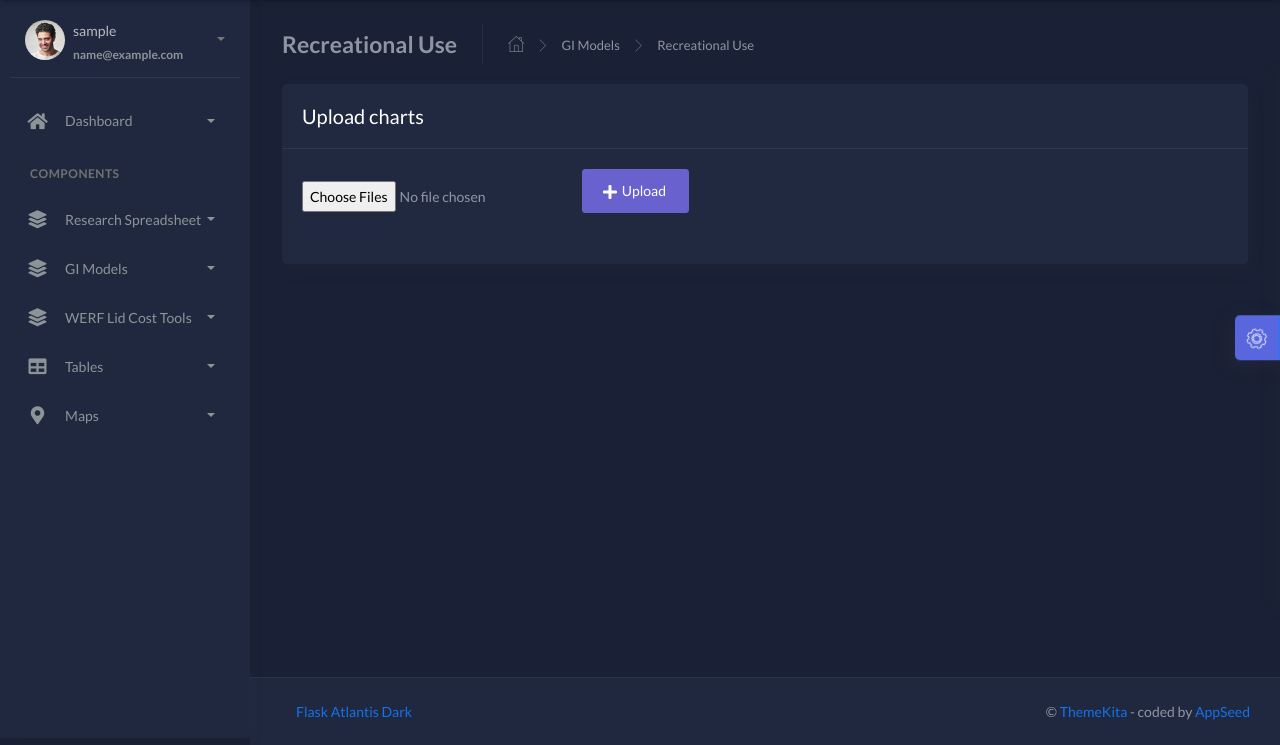
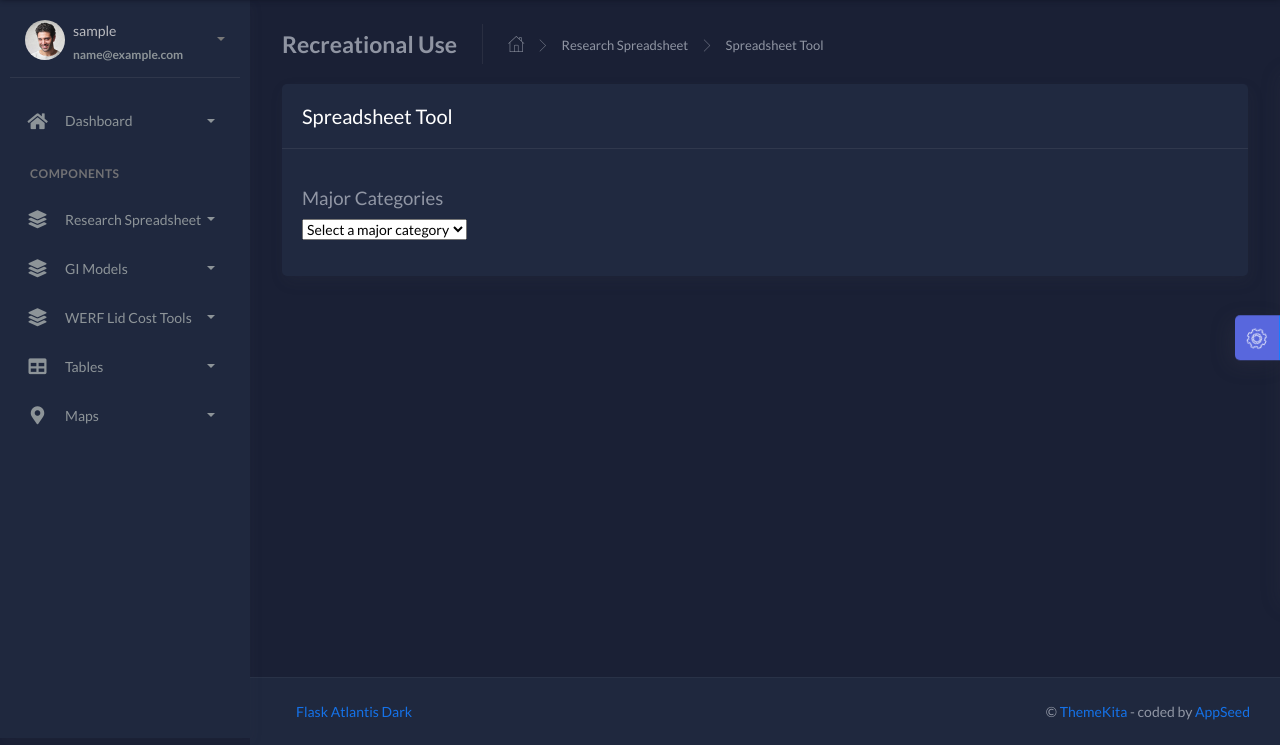
Before and after one commit to dakilaledesma/tdot_project_ad, a Flask app: page /gi_spread.html in a window 1280 px wide. Shown: the part 62-807 px from the top of the page. Run offline with Flask 2, Linux system fonts and the light colour scheme; the visitor is signed in with stand-in values (Sample User, id 1); data comes from the database, SQL or seed files in the repository; parts of the project's set-up code (start-up, migrations or seed data) failed here and were passed over; some libraries are stand-ins or nearby versions.

Commit message:
Change client-side to reflect GI Spread

```diff
--- a/apps/templates/home/gi_spread.html
+++ b/apps/templates/home/gi_spread.html
@@ -20,34 +20,18 @@
 						<i class="flaticon-right-arrow"></i>
 					</li>
 					<li class="nav-item">
-						<a href="#">GI Models</a>
+						<a href="#">Research Spreadsheet</a>
 					</li>
 					<li class="separator">
 						<i class="flaticon-right-arrow"></i>
 					</li>
 					<li class="nav-item">
-						<a href="#">Recreational Use</a>
+						<a href="#">Spreadsheet Tool</a>
 					</li>
 				</ul>
 			</div>
 			<div class="row">
 				<div class="col-md-12" id="main_panel">
-					<div class="card">
-						<div class="card-header">
-							<h4 class="card-title">Upload charts</h4>
-						</div>
-						<div class="card-body">
-							<p class="demo">
-								<input type="file" id="uploadfile" name="chart_upload" multiple>
-								<button class="btn btn-secondary" id="upload_pdf_button">
-									<span class="btn-label">
-										<i class="fa fa-plus"></i>
-									</span>
-									Upload
-								</button>
-							</p>
-						</div>
-					</div>
 
 				</div>
 			</div>
@@ -62,6 +46,72 @@
 
 	<!-- Atlantis DEMO methods, don't include it in your project! -->
 <!--	<script src="/static/assets/js/setting-demo2.js"></script>-->
-	<script src="/static/assets/js/gi_rec.js"></script>
+	<script>
+$(document).ready(function(){
+    $.ajax({
+        url: "/sp_load_majors",
+        type: "GET",
+        dataType: "json",
+        async: false,
+        success: function(data){
+            var majors_card = document.getElementById("load_majors_card");
+            if(majors_card){
+                $("#load_majors_card").html(data.return_string);
+            }else
+            {
+                $("#main_panel").append(data.return_string)
+            }
+        }
+    });
+});
+
+
+$(document).on('change', '#major_categories', function() {
+    var major_id = $(this).val();
+    $.ajax({
+        url: "/sp_load_subcategories",
+        type: "GET",
+        dataType: "json",
+        data: {
+            'major_category': major_id
+        },
+        async: false,
+        success: function(data){
+            var courses_card = document.getElementById("load_subc_card");
+            if(courses_card){
+                $("#load_courses_card").html(data.return_string);
+            }else
+            {
+                $("#main_panel").append(data.return_string)
+            }
+        }
+    });
+});
+
+
+$(document).on('change', '#subcategories', function() {
+    var subcategory_id = $(this).val();
+    var major_id = $("#major_categories").val();
+    $.ajax({
+        url: "/sp_load_params",
+        type: "GET",
+        dataType: "json",
+        data: {
+            'major_category': major_id,
+            'subcategory': subcategory_id
+        },
+        async: false,
+        success: function(data){
+            var courses_card = document.getElementById("load_params_card");
+            if(courses_card){
+                $("#load_courses_card").html(data.return_string);
+            }else
+            {
+                $("#main_panel").append(data.return_string)
+            }
+        }
+    });
+});
+</script>
 
 {% endblock javascripts %}
```
